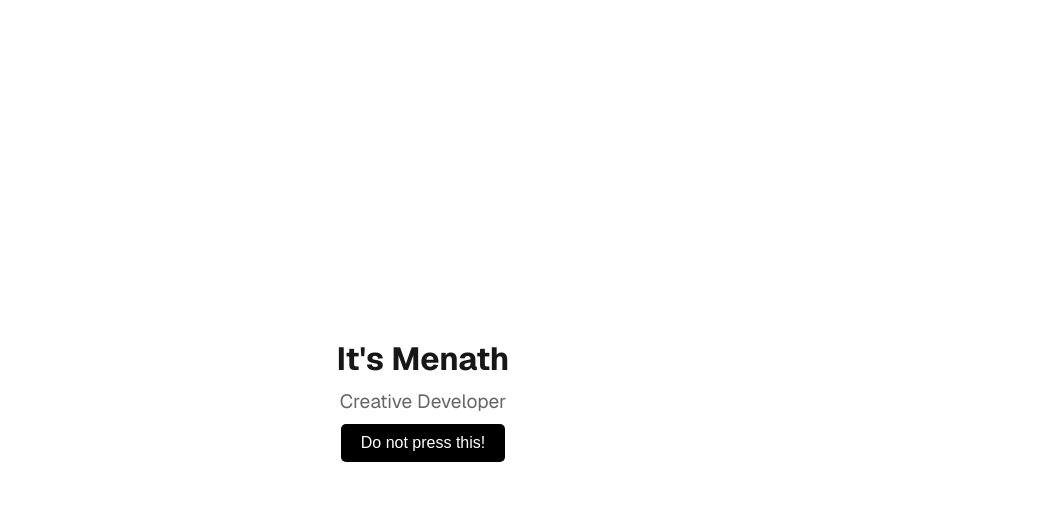
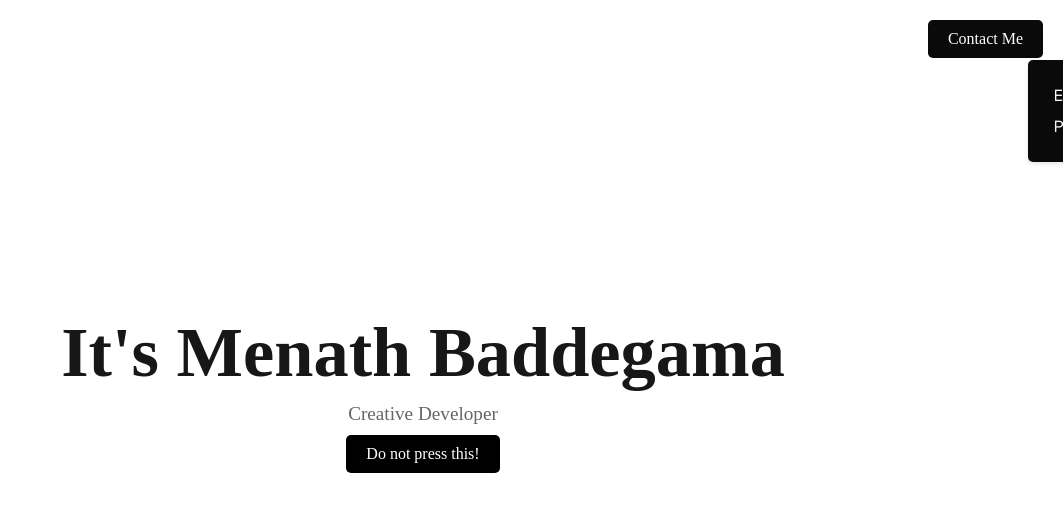
Before and after one commit to MB-44/folio-25, a Next.js app: page / in a window 1280 px wide. Shown: the top 512 px of the page, without its empty margins (217-1280 px from the left). Built offline with nearby package versions, Linux system fonts and the light colour scheme.

Commit message:
added the contact details

```diff
--- a/src/pages/index.tsx
+++ b/src/pages/index.tsx
@@ -15,25 +15,27 @@ const geistMono = Geist_Mono({
 
 export default function Home() {
   const [scatter, setScatter] = useState(false);
+  const [translateValues, setTranslateValues] = useState<{ x: number; y: number }[]>([]);
+  const [showContact, setShowContact] = useState(false);
 
   const handleButtonClick = () => {
+    // Generate new random translate values for each letter
+    const newTranslateValues = Array.from({ length: "It's Menath".length }, () => ({
+      x: Math.random() * 100 - 50, // Random value between -50 and 50 (vw)
+      y: Math.random() * 100 - 50, // Random value between -50 and 50 (vh)
+    }));
+    setTranslateValues(newTranslateValues);
     setScatter(true);
   };
 
-  // Generate random translate values for each letter
-  const getRandomTranslateValues = () => {
-    return Array.from({ length: "It's Menath".length }, () => ({
-      x: Math.random() * 100 - 50, // Random value between -50 and 50
-      y: Math.random() * 100 - 50, // Random value between -50 and 50
-    }));
+  const toggleContact = () => {
+    setShowContact(!showContact);
   };
-
-  const translateValues = scatter ? getRandomTranslateValues() : [];
 
   return (
     <>
       <Head>
-        <title>Create Next App</title>
+        <title>Menath</title>
         <meta name="description" content="Generated by create next app" />
         <meta name="viewport" content="width=device-width, initial-scale=1" />
         <link rel="icon" href="/favicon.ico" />
@@ -41,17 +43,32 @@ export default function Home() {
       <div
         className={`${styles.page} ${geistSans.variable} ${geistMono.variable}`}
       >
+        {/* Contact Me Section */}
+        <div className={styles.contactContainer}>
+          <button className={styles.contactButton} onClick={toggleContact}>
+            Contact Me
+          </button>
+          <div className={`${styles.contactInfo} ${showContact ? styles.contactInfoVisible : ""}`}>
+            <p>Email : menathbaddegama@gmail.com</p>
+            <p>Phone: +97 76 814 6535</p>
+          </div>
+        </div>
+
         <main className={styles.main}>
-          <div>
+
+          {/* Name Container */}
+          <div className={styles.nameContainer}>
             <h1 className={scatter ? styles.scatterText : ""}>
-              {"It's Menath".split("").map((char, index) => (
+              {"It's Menath Baddegama".split("").map((char, index) => (
                 <span
                   key={index}
                   className={scatter ? styles.scatterLetter : ""}
                   style={{
                     animationDelay: `${index * 0.1}s`,
-                    "--translate-x": `${translateValues[index]?.x || 0}vw`,
-                    "--translate-y": `${translateValues[index]?.y || 0}vh`,
+                    "--translate-x-start": `${translateValues[index]?.x || 0}vw`,
+                    "--translate-y-start": `${translateValues[index]?.y || 0}vh`,
+                    "--translate-x-end": `${Math.random() * 100 - 50}vw`,
+                    "--translate-y-end": `${Math.random() * 100 - 50}vh`,
                   } as React.CSSProperties}
                 >
                   {char}
@@ -63,6 +80,15 @@ export default function Home() {
               Do not press this!
             </button>
           </div>
+
+          {/* Experience & Education Container */}
+          <div className={styles.expEduContainer}>
+
+          </div>
+
+
+
+
         </main>
       </div>
     </>
--- a/src/styles/Home.module.css
+++ b/src/styles/Home.module.css
@@ -27,7 +27,54 @@
   }
 }
 
+/* Contact Me Section */
+
+.contactContainer {
+  position: fixed;
+  top: 20px; right: 20px;
+  z-index: 1000;
+}
+
+.contactButton {
+  padding: 10px 20px;
+  cursor: pointer;
+  border-radius: 5px;
+  border: none;
+  background-color: #0a0a0a;
+  color: #fff;
+  font-size: 1em;
+  font-family: "Times New Roman";
+  transition: background-color 0.3s ease;
+}
+
+/* .contactButton:hover { */
+  /* background-color: #383838; */
+/* } */
+
+.contactInfo {
+  position: fixed;
+  top: 60px; right: -300px;
+  background-color: #0a0a0a;
+  /* background-color: rgba(255, 2555, 255, 0.9); */
+  padding: 20px;
+  border-radius: 5px;
+  box-shadow: 0 2px 4px rgba(0, 0, 0, 0.1);
+  transition: right 0.5s ease;
+}
+
+.contactInfoVisible {
+  right: 20px;
+}
+
+.contactInfo p {
+  margin: 0;
+  padding: 5px;
+  font-size: 1em;
+  color: #f8f5f5;
+}
+
 .main {
+  font-family: 'Times New Roman', Times, serif;
   position: relative;
   display: flex;
   flex-direction: column;
@@ -37,6 +84,8 @@
   grid-row-start: 2;
   text-align: center;
 }
+
+/* Main Details on the page, name and title */
 
 .desc {
   padding: 10px 20px;
@@ -52,6 +101,7 @@
   background-color: #000;
   color: #fff;
   font-size: 1em;
+  font-family: 'Times New Roman', Times, serif;
   transition: background-color 0.3s ease;
 }
 
@@ -79,6 +129,10 @@
   padding: 2px 4px;
   border-radius: 4px;
   font-weight: 600;
+}
+
+.main h1 {
+  font-size: 4.4rem;
 }
 
 .ctas {
@@ -133,7 +187,10 @@ a.secondary {
   flex-shrink: 0;
 }
 
+/* Don't press that button animation  */
+
 .scatterText {
+  font-size: 5rem;
   display: inline-block;
   white-space: nowrap;
 }
@@ -141,17 +198,26 @@ a.secondary {
 .scatterLetter {
   display: inline-block;
   position: relative;
-  animation: scatter 2s forwards;
+  animation: float 5s infinite ease-in-out;
 }
 
-@keyframes scatter {
+@keyframes float {
   0% {
-    transform: translate(0, 0);
+    transform: translate(
+      var(--translate-x-start, 0),
+      var(--trasnlate-y-start,0)
+    );
+  }
+  50% {
+    transform: translate(
+      var(--translate-x-end, 0),
+      var(--translate-y-end, 0)
+    );
   }
   100% {
     transform: translate(
-      var(--translate-x, 0),
-      var(--translate-y, 0)
+      var(--translate-x-start, 0),
+      var(--trasnlate-y-start,0)
     );
   }
 }
```
